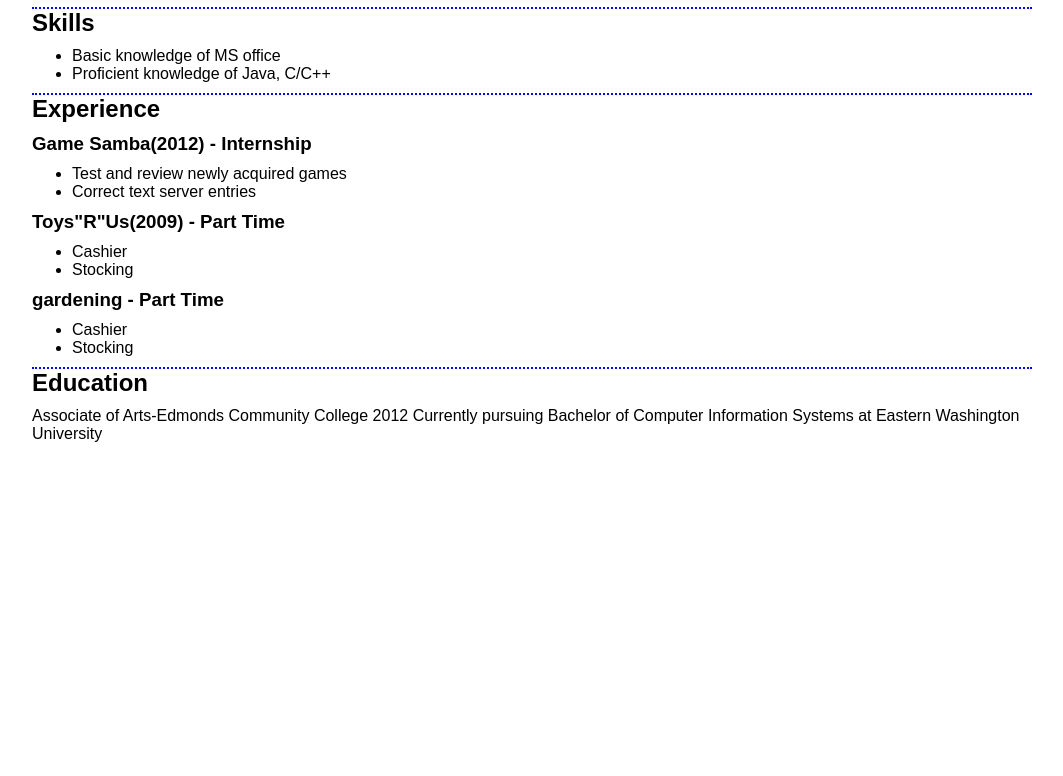
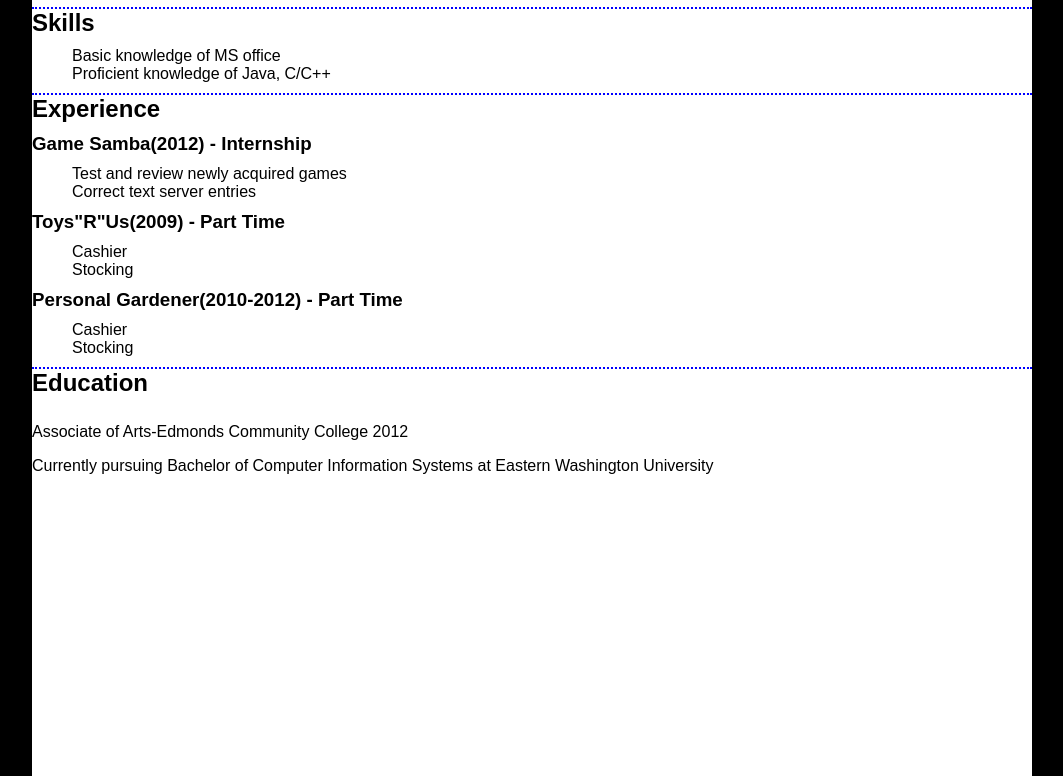
Before and after one commit to ayoung1/p2-resume, a plain HTML site: page index.html in a window 1280 px wide. Shown: the part 87-863 px from the top of the page, without its empty margins (108-1171 px from the left). Before the commit the page ends 800 px from the top, so only its background shows below. Drawn offline with Linux system fonts and the light colour scheme.

Commit message:
Temp Background

```diff
--- a/css/styles.css
+++ b/css/styles.css
@@ -1,3 +1,11 @@
+body{
+	background: black;
+}
+
+ul{
+	list-style: none;
+}
+
 .aligncenter{
 	text-align: center;
 }
@@ -6,6 +14,14 @@
 	text-align: right;
 }
 
+.container{
+	background: white;
+
+
+	/* delete*/
+	height: 1000px;
+}
+
 .topborder{
 	border-top: dotted blue 2px;
 }
--- a/index.html
+++ b/index.html
@@ -55,7 +55,7 @@
 					<li>Stocking</li>
 				</ul>
 
-				<h3 class="grid_12">gardening - Part Time</h3>
+				<h3 class="grid_12">Personal Gardener(2010-2012) - Part Time</h3>
 
 				<ul class="grid_12">
 					<li>Cashier</li>
@@ -67,9 +67,14 @@
 		<div>
 			<div>
 				<h2 class="grid_12 topborder">Education</h2>
-
-				<p class="grid_12">Associate of Arts-Edmonds Community College 2012
-				Currently pursuing Bachelor of Computer Information Systems at Eastern Washington University</p>
+			</div>
+			<div class="grid_12">
+				<p>
+					Associate of Arts-Edmonds Community College 2012
+				</p>
+				<p>
+					Currently pursuing Bachelor of Computer Information Systems at Eastern Washington University
+				</p>
 			</div>
 		</div>
 
```
